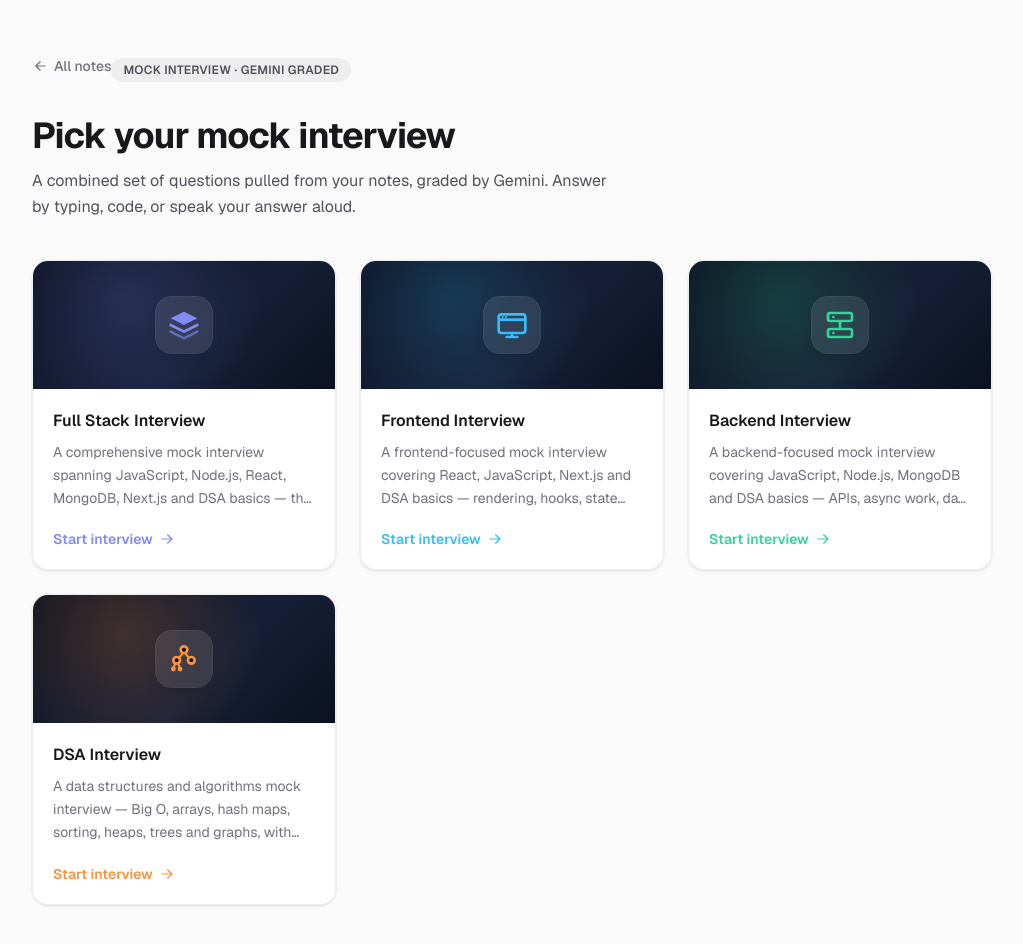
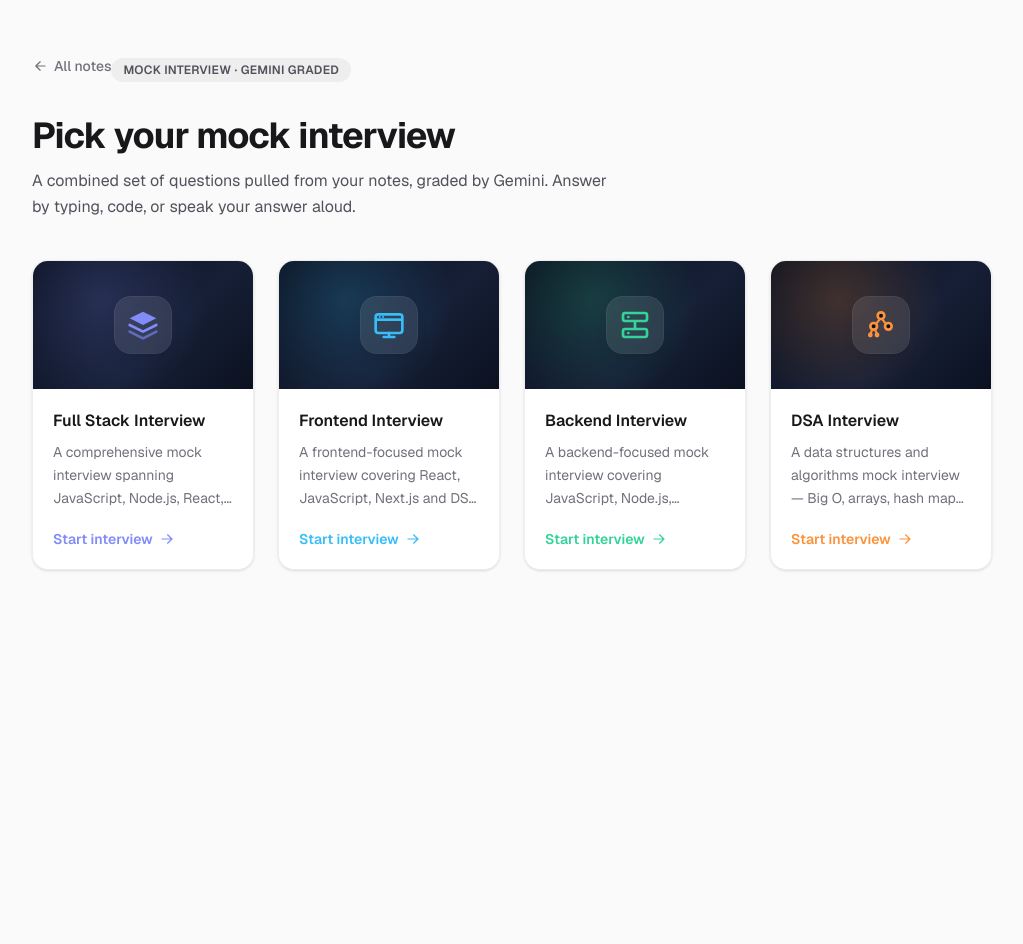
Before and after one commit to MNihal7961/my-notes, a Next.js app: page /interview in a window 1280 px wide. Shown: the top 944 px of the page, without its empty margins (128-1151 px from the left). After the commit the page ends 800 px from the top, so only its background shows below. Built offline with nearby package versions, Linux system fonts and the light colour scheme.

Commit message:
Update grid layout for interview tracks to improve responsiveness

```diff
--- a/app/interview/page.tsx
+++ b/app/interview/page.tsx
@@ -35,7 +35,7 @@
         code, or speak your answer aloud.
       </p>
 
-      <div className="mt-10 grid grid-cols-1 gap-6 sm:grid-cols-3">
+      <div className="mt-10 grid grid-cols-1 gap-6 sm:grid-cols-2 lg:grid-cols-4">
         {INTERVIEW_TRACKS.map((track) => (
           <Link
             key={track.slug}
```
